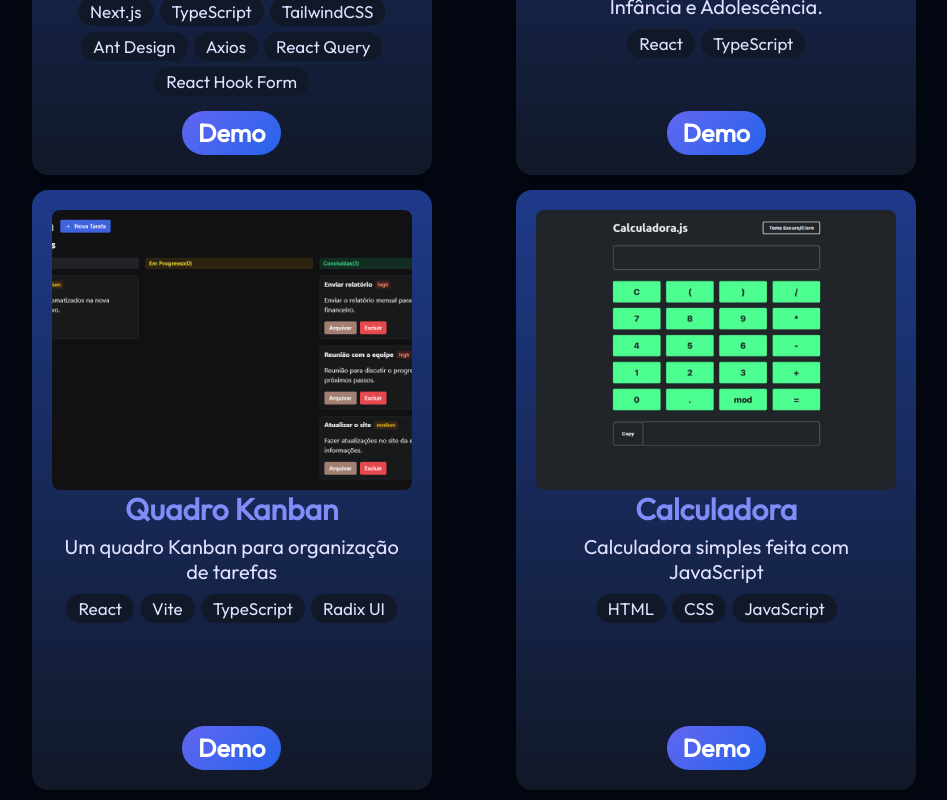
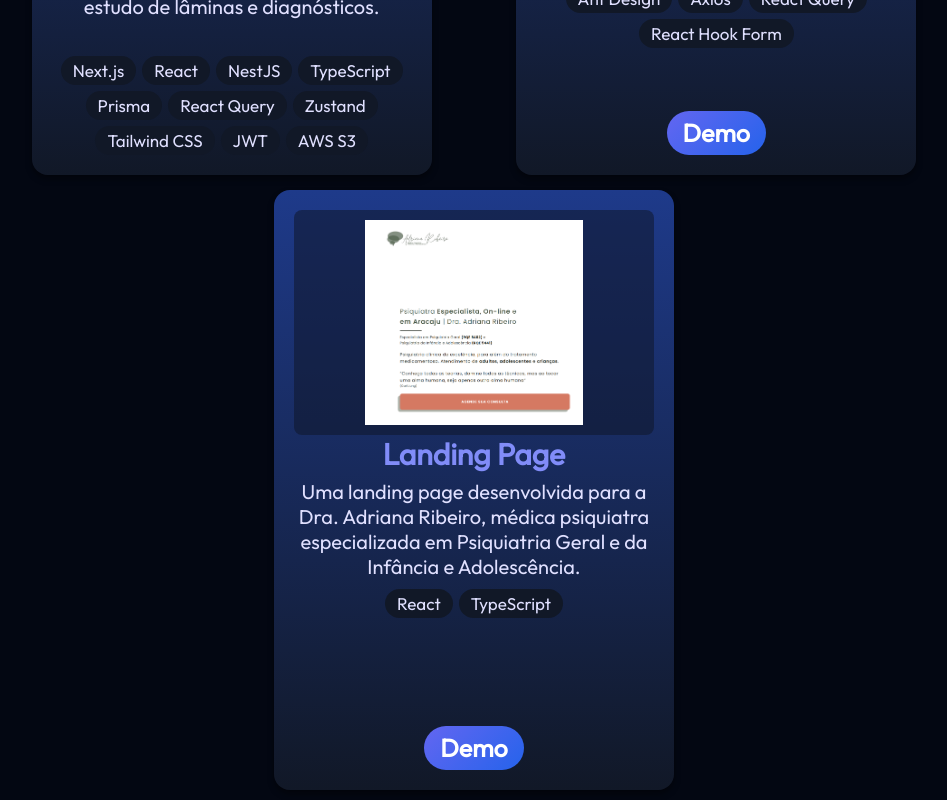
Before and after one commit to GuilhermeFreitass/react-portfolio, a React (Vite) app: page / in a window 1280 px wide. Shown: the part 2960-3760 px from the top of the page, without its empty margins (166-1113 px from the left). Built offline with nearby package versions, Linux system fonts and the light colour scheme.

Commit message:
feat: add new project "SIEHP" and update ProjectCard styling

```diff
--- a/src/components/Projects/ProjectCard.jsx
+++ b/src/components/Projects/ProjectCard.jsx
@@ -8,11 +8,13 @@ export const ProjectCard = ({
 }) => {
   return (
     <div className={styles.container}>
+      <div className={styles.imageWrap}>
         <img
           src={getImageUrl(imageSrc)}
-        alt={`Image of ${title}`}
+          alt={`Pré-visualização do projeto ${title}`}
           className={styles.image}
         />
+      </div>
       <h3 className={styles.title}>{title}</h3>
       <p className={styles.description}>{description}</p>
       <ul className={styles.skills}>
@@ -24,11 +26,13 @@ export const ProjectCard = ({
           );
         })}
       </ul>
+      {demo ? (
         <div className={styles.links}>
-        <a href={demo} target="blank" className={styles.link}>
+          <a href={demo} target="_blank" rel="noopener noreferrer" className={styles.link}>
             Demo
           </a>
         </div>
+      ) : null}
     </div>
   );
 };
--- a/src/components/Projects/ProjectCard.module.css
+++ b/src/components/Projects/ProjectCard.module.css
@@ -20,11 +20,27 @@
   box-shadow: var(--shadow-lg);
 }
 
+.imageWrap {
+  width: 100%;
+  flex-shrink: 0;
+  aspect-ratio: 16 / 10;
+  border-radius: var(--border-radius-md);
+  overflow: hidden;
+  background: rgba(var(--color-bg-secondary-rgb), 0.55);
+  padding: 10px;
+  box-sizing: border-box;
+  position: relative;
+}
+
 .image {
-  width: 100%;
-  height: 280px;
-  border-radius: var(--border-radius-md);
-  object-fit: cover;
+  display: block;
+  position: absolute;
+  left: 10px;
+  top: 10px;
+  width: calc(100% - 20px);
+  height: calc(100% - 20px);
+  object-fit: contain;
+  object-position: center;
 }
 
 .content {
--- a/src/components/Projects/Projects.jsx
+++ b/src/components/Projects/Projects.jsx
@@ -8,7 +8,7 @@ import { ProjectCard } from "./ProjectCard";
 const Projects = () => {
   return (
     <section className={styles.container} id="projects">
-      <h2 className={styles.title}>Projects</h2>
+      <h2 className={styles.title}>Projetos</h2>
       <div className={styles.projects}>
         {projects.map((project, id) => {
           return <ProjectCard key={id} project={project} />;
--- a/src/data/projects.json
+++ b/src/data/projects.json
@@ -1,4 +1,23 @@
 [
+    {
+      "title": "SIEHP",
+      "imageSrc": "projects/siehp.png",
+      "description": "Plataforma de ensino tipo Google Classroom para professores de Histologia e Patologia da UFS: gestão e estudo de lâminas e diagnósticos.",
+      "skills": [
+        "Next.js",
+        "React",
+        "NestJS",
+        "TypeScript",
+        "Prisma",
+        "React Query",
+        "Zustand",
+        "Tailwind CSS",
+        "JWT",
+        "AWS S3"
+      ],
+      "demo": "",
+      "source": ""
+    },
     {
       "title": "FechoFlix",
       "imageSrc": "projects/fechoIMG.png",
@@ -14,21 +33,5 @@
       "skills": ["React", "TypeScript"],
       "demo": "https://adrianapsiquiatra.com/",
       "source": ""
-    },
-       {
-      "title": "Quadro Kanban",
-      "imageSrc": "projects/kanban.png",
-      "description": "Um quadro Kanban para organização de tarefas",
-      "skills": ["React","Vite", "TypeScript", "Radix UI"],
-      "demo": "https://react-kanban-psi.vercel.app/",
-      "source": "https://github.com/GuilhermeFreitass/react-kanban"
-    },
-    {
-      "title": "Calculadora",
-      "imageSrc": "projects/calculadora.png",
-      "description": "Calculadora simples feita com JavaScript",
-      "skills": ["HTML", "CSS", "JavaScript"],
-      "demo": "https://calculadora-js-gold.vercel.app/",
-      "source": "https://github.com/GuilhermeFreitass/CalculadoraJS"
     }
   ]
```
Also changed, not shown: public/assets/projects/siehp.png (added), 1 other file (tests, documents, lock files or other folders). Lines whose indentation alone changed are shown as unchanged.
